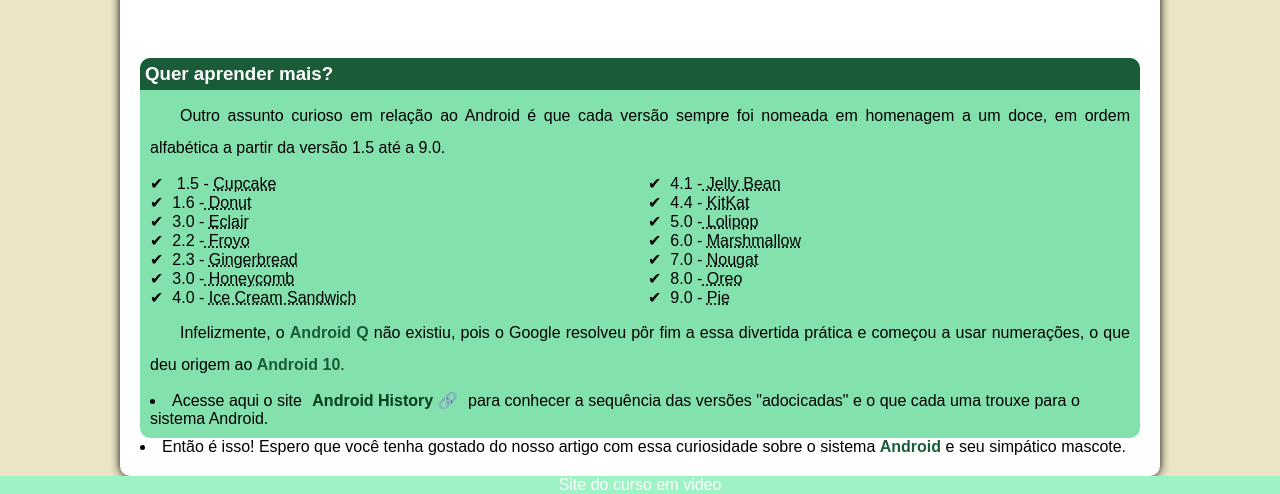
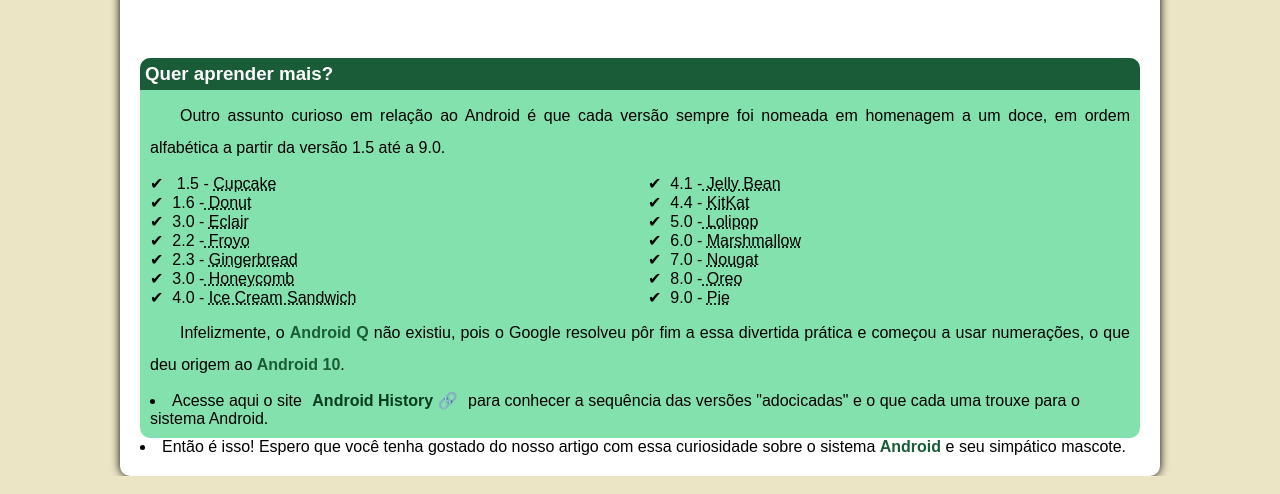
Before and after one commit to dhuan12/site02, a plain HTML site: page index.html in a window 1280 px wide. Shown: the part 2415-2909 px from the top of the page. Drawn offline with Linux system fonts and the light colour scheme; a web font is replaced by a local one.

Commit message:
mudança

```diff
--- a/index.html
+++ b/index.html
@@ -121,7 +121,7 @@
     </main>
 
     <footer>
-                    <p>Site do curso em video</p>
+
     </footer>
 
 </body>
```
